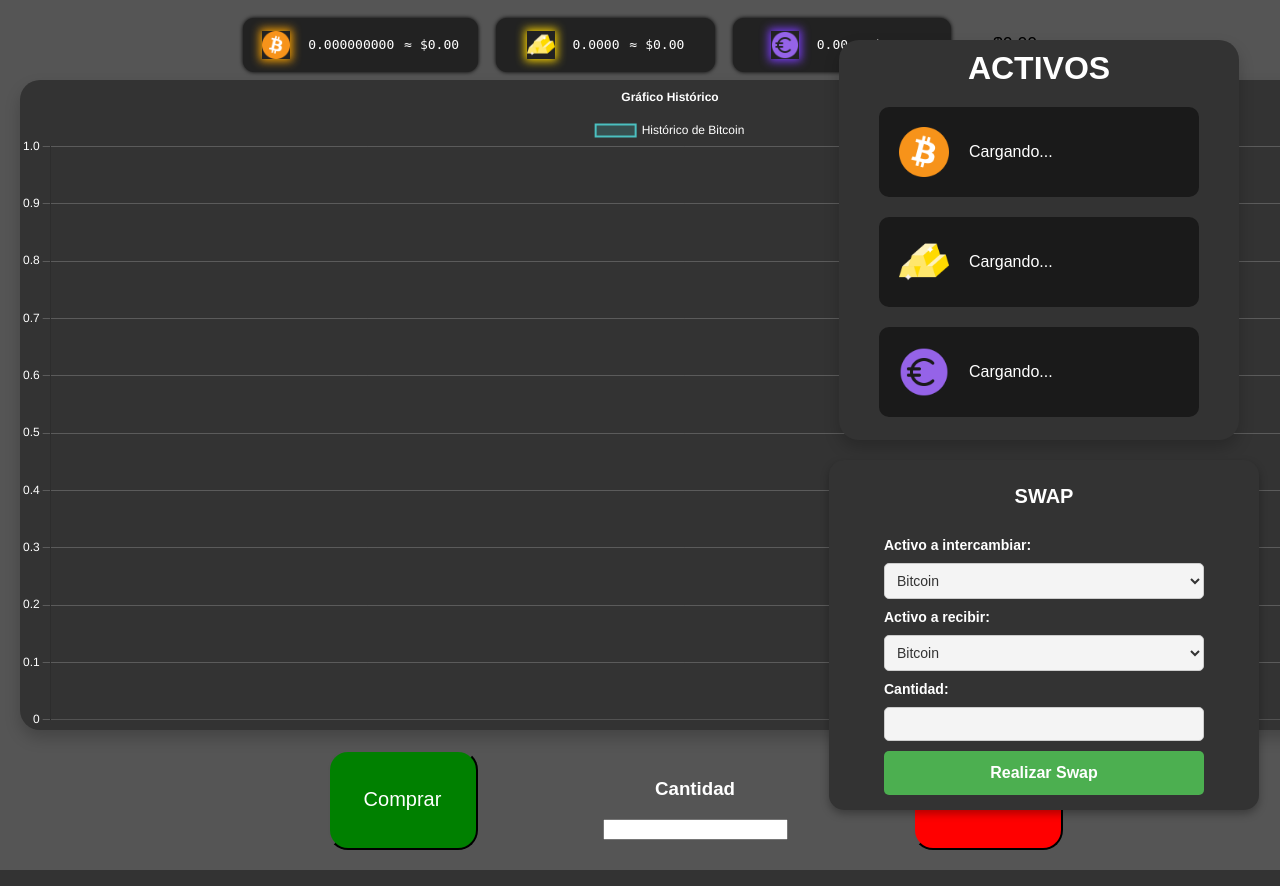
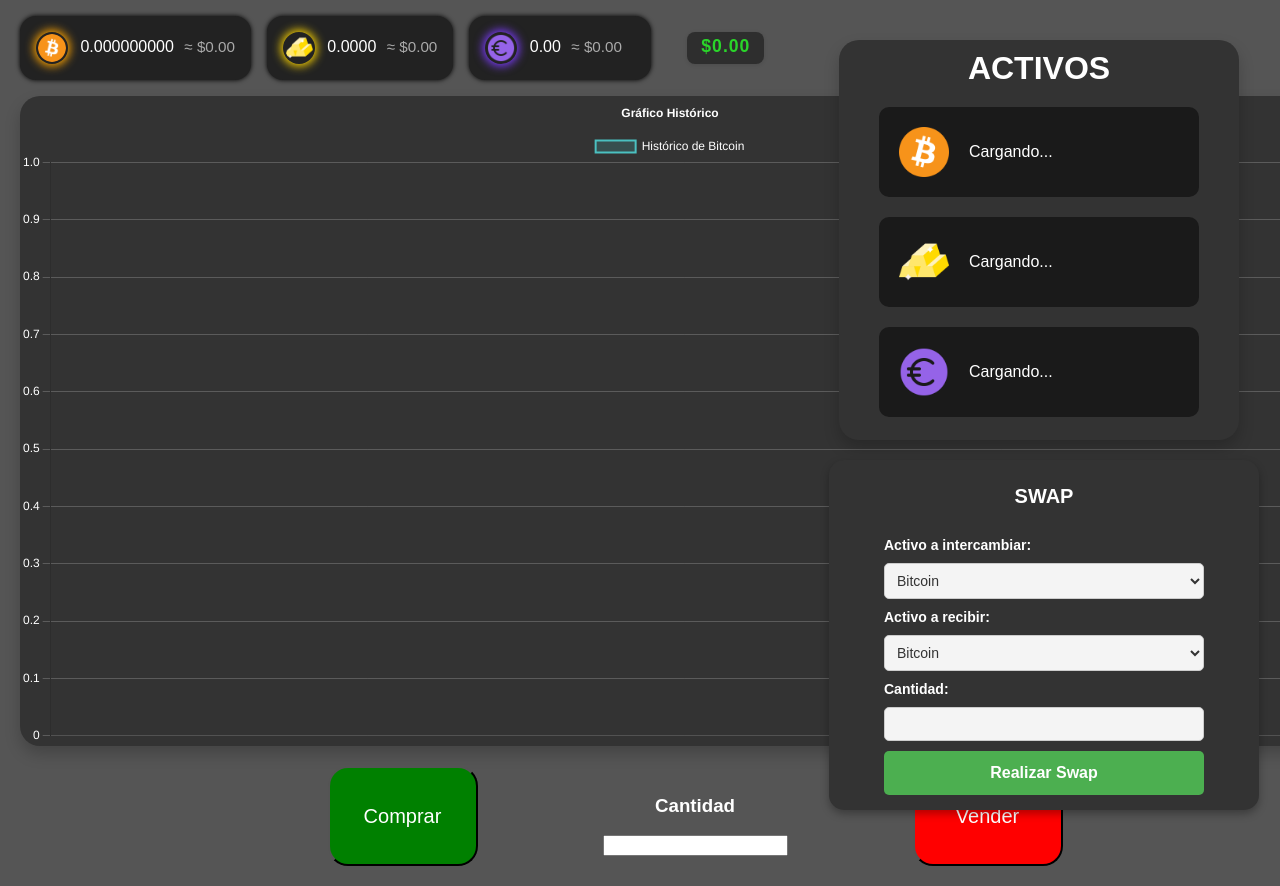
Before and after one commit to daniixcg/SafeHolder, a PHP site: page /HTML/home.php in a window 1280 px wide; the page is wider, and only the part inside the window is pictured. Shown: the part 80-966 px from the top of that part. Run offline with PHP 8.4, Linux system fonts and the light colour scheme; the visitor is signed in with stand-in values (Sample User, id 1); data that the repository does not hold is empty; some web fonts are replaced.

Commit message:
style
pepee

```diff
--- a/CSS/style.css
+++ b/CSS/style.css
@@ -62,15 +62,13 @@ header div div h1{
 }
 
 /*CUENTA*/
-.LoginCartera{
-    width: 120px;
-    height: 80px;
-    color: white;
-    display: flex;
-    align-items: center;
-    padding: 0 20px;
-    margin-left: auto;
-    gap: 20px;
+.LoginCartera {
+  margin-left: auto;
+  display: flex;
+  align-items: center;
+  gap: 20px;
+  height: 80px;
+  padding: 0 20px;
 }
 .cuenta, .valorCartera{
     margin-top: 1px;
@@ -84,6 +82,12 @@ header div div h1{
 .cuenta img, .valorCartera img{
     width: 50px;
     height: 50px;
+}
+
+.valorCartera {
+  display: flex;
+  align-items: center;
+  gap: 10px;
 }
 
 /*.valorCartera{
@@ -102,16 +106,34 @@ header div div h1{
     height: 50px;
 }*/
 /* GRAFICO*/
+.cartera-total {
+  display: flex;
+  margin-left: auto;
+  font-weight: bold;
+  color: rgb(42, 213, 42);
+  background: #2e2e2e;
+  border-radius: 8px;
+  padding: 4px 14px;
+  font-size: 1.1em;
+  vertical-align: middle;
+  letter-spacing: 1px;
+  box-shadow: 0 1px 4px rgba(0,0,0,0.12);
+  display: flex;
+  gap: 1rem;
+  justify-content: flex-start;
+  margin: 1rem 0 1rem 20px;
+}
 .activo-box {
   background: #222;
   color: #fff;
   padding: 1rem;
   border-radius: 1rem;
-  font-family: monospace;
   min-width: 150px;
-  text-align: center;
+  float: left;
+  text-align: left;
   box-shadow: 0 0 5px #000;
-  margin-bottom: 0px;
+  margin-left: 0px;
+
 }
 
 .grafico{
@@ -119,7 +141,7 @@ header div div h1{
     height: 650px;
     background-color: #333;
     border-radius: 20px;
-    margin: 8px 0px 0px 20px; /* Solo 8px arriba, menos separación */
+    margin: 0px 0px 0px 20px;
     box-shadow: 0px 8px 16px rgba(0, 0, 0, 0.2); /* Sombra debajo */
     outline: none; /* Elimina el contorno azul predeterminado */
     float: left;
@@ -374,50 +396,6 @@ header div div h1{
     background-color: #3e8e41;
 }
 
-/* Reduce el tamaño de los box de activos y los pone en línea */
-.activos-usuario {
-    display: flex;
-    justify-content: center;
-    align-items: flex-start;
-    gap: 18px;
-    margin: 18px 0 0 0; /* Solo margen arriba, nada abajo */
-}
-
-#box-bitcoin,
-#box-or,
-#box-euro {
-    min-width: 180px;
-    max-width: 220px;
-    height: 44px;
-    padding: 0.3rem 1.2rem;
-    font-size: 1em;
-    border-radius: 0.7rem;
-    margin-bottom: 0;
-    box-shadow: 0 0 4px #000;
-    background: #222;
-    text-align: center;
-    display: flex;
-    flex-direction: row;
-    align-items: center;
-    justify-content: center;
-    gap: 10px;
-}
-
-#box-bitcoin img,
-#box-or img,
-#box-euro img {
-    width: 28px;
-    height: 28px;
-    margin-bottom: 0;
-    margin-right: 8px;
-}
-
-.cartera-total {
-    margin-left: 24px;
-    font-size: 1.1em;
-    align-self: center;
-}
-
 /* Ajustes para dispositivos pequeños */
 @media (max-width: 768px) {
     .cambio {
@@ -433,3 +411,30 @@ header div div h1{
         font-size: 14px; /* Reducir tamaño del texto */
     }
 }
+
+.activos-usuario {
+  display: flex;
+  gap: 1rem;
+  justify-content: flex-start;
+  margin: 1rem 0 1rem 20px;
+}
+
+.icono-usuario {
+  width: 28px;
+  height: 28px;
+  border-radius: 50%;
+  margin-right: 8px;
+  vertical-align: middle;
+  background: #222;
+  padding: 2px;
+  display: inline-block;
+}
+.cantidad-usuario {
+  font-size: 1em;
+  color: #fff;
+  margin-right: 6px;
+}
+.usd-usuario {
+  font-size: 0.95em;
+  color: #aaa;
+}
```
